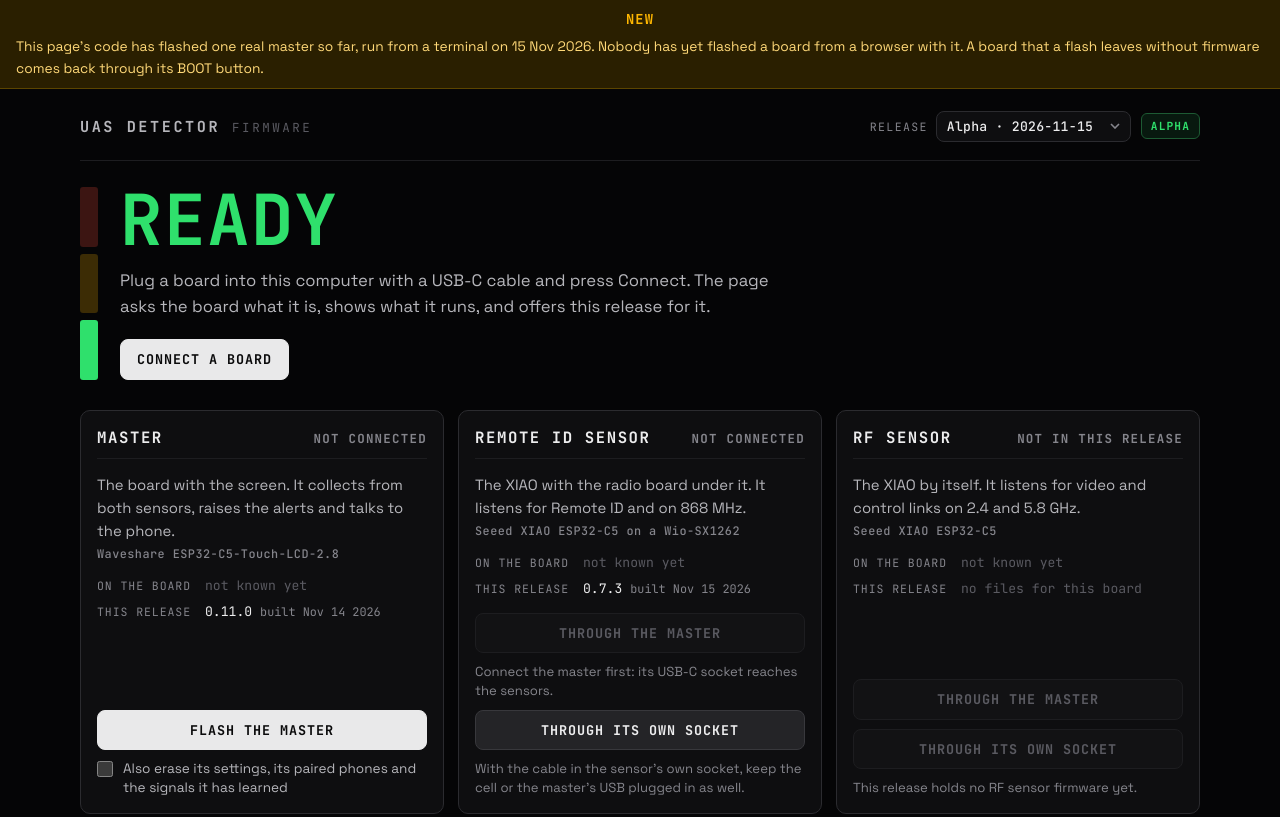
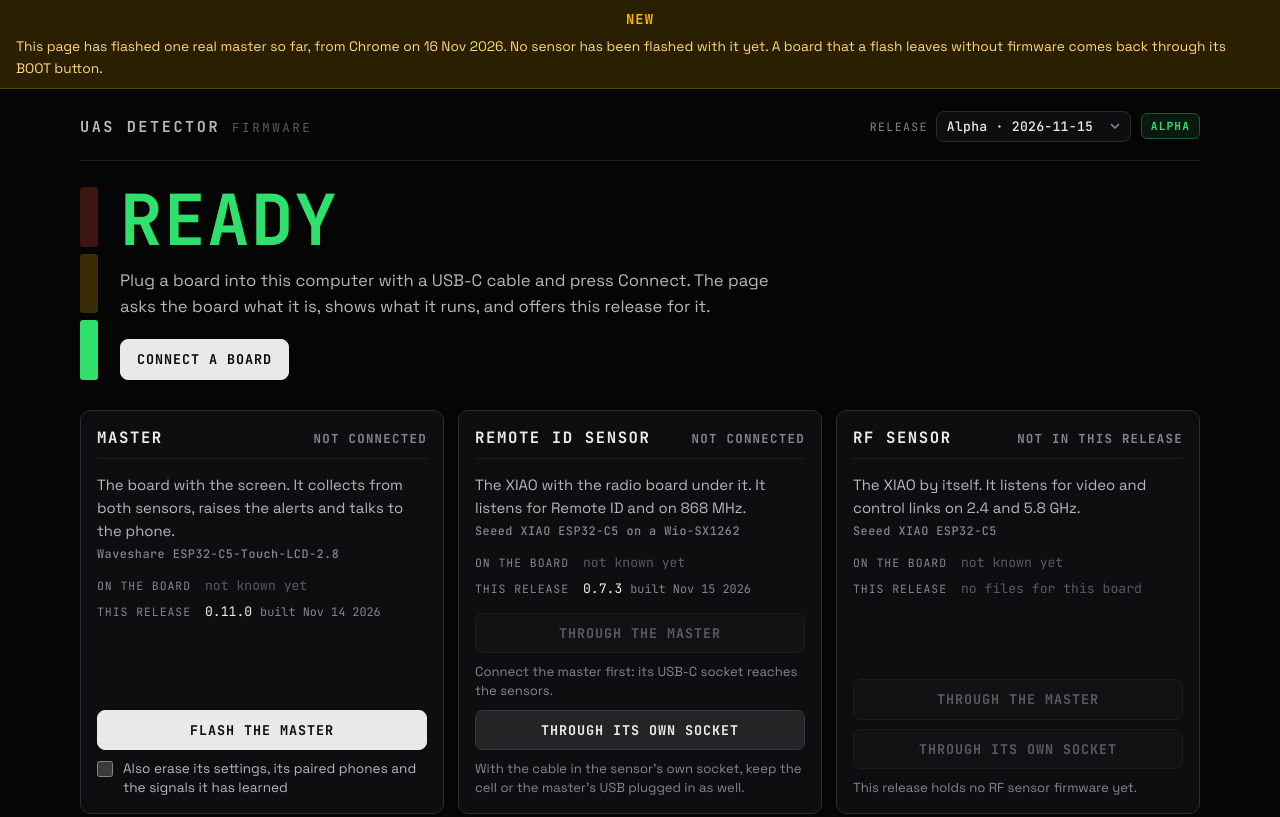
Before and after one commit to RetiaLLC/uas-flasher, a plain HTML site: page site/index.html in a window 1280 px wide. Shown: the top 817 px of the page. Drawn offline with Linux system fonts and the light colour scheme.

Commit message:
Say that a master has been flashed from a browser
The maintainer flashed the real master from Chrome on the live page on
16 Nov 2026; it ended with DONE and the master's hello named 0.11.0
afterwards. No sensor has met the page yet.

Co-Authored-By: Claude Fable 5.2 <noreply@anthropic.com>

```diff
--- a/site/index.html
+++ b/site/index.html
@@ -25,10 +25,10 @@
   <a href="./">Leave</a>
 </div>
 
-<!-- True on 15 Nov 2026. Take this out once a board has been flashed from a browser with this page. -->
+<!-- True on 16 Nov 2026. Take this out once a sensor has been flashed with this page. -->
 <div class="demo-banner" id="untried">
   <strong>NEW</strong>
-  <span>This page's code has flashed one real master so far, run from a terminal on 15 Nov 2026. Nobody has yet flashed a board from a browser with it. A board that a flash leaves without firmware comes back through its BOOT button.</span>
+  <span>This page has flashed one real master so far, from Chrome on 16 Nov 2026. No sensor has been flashed with it yet. A board that a flash leaves without firmware comes back through its BOOT button.</span>
 </div>
 
 <header class="top wrap">
```
Also changed, not shown: 1 other file.
